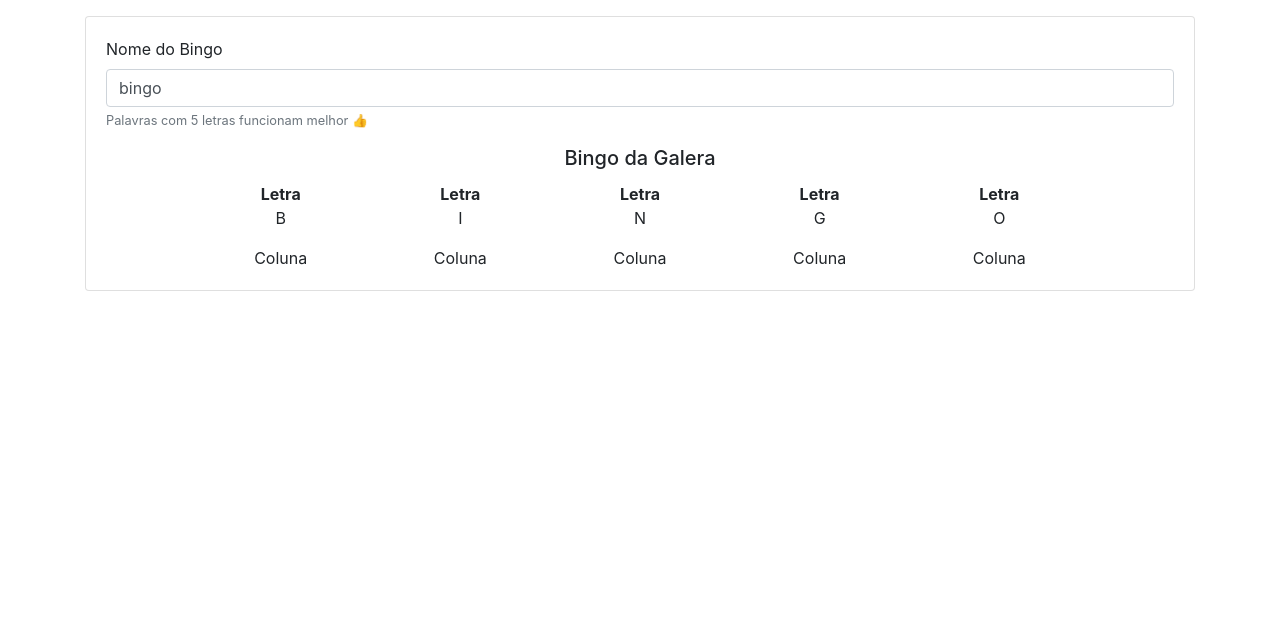
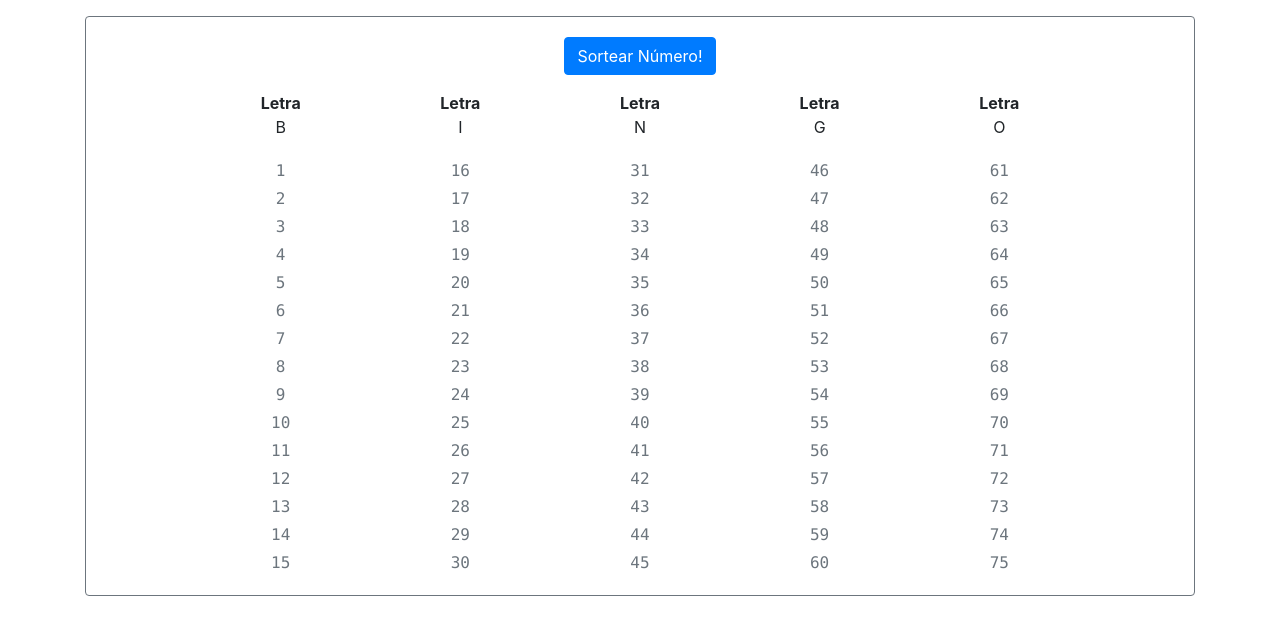
Before and after one commit to brwolfgang/bingo-react, a React (Create React App) app: page / in a window 1280 px wide. Shown: the top 634 px of the page. Built offline with nearby package versions, Linux system fonts and the light colour scheme.

Commit message:
Conclui implementação da funcionalide básica do BIngo

```diff
--- a/public/index.html
+++ b/public/index.html
@@ -11,6 +11,7 @@
     />
     <link rel="apple-touch-icon" href="%PUBLIC_URL%/logo192.png" />
     <link rel="stylesheet" href="https://cdn.jsdelivr.net/npm/bootstrap@4.6.0/dist/css/bootstrap.min.css">
+    <link rel="stylesheet" href="https://cdn.jsdelivr.net/npm/bootstrap-icons@1.7.2/font/bootstrap-icons.css">
     <!--
       manifest.json provides metadata used when your web app is installed on a
       user's mobile device or desktop. See https://developers.google.com/web/fundamentals/web-app-manifest/
@@ -25,7 +26,7 @@
       work correctly both with client-side routing and a non-root public URL.
       Learn how to configure a non-root public URL by running `npm run build`.
     -->
-    <title>React App</title>
+    <title>Bingo da Galera</title>
   </head>
   <body>
     <noscript>You need to enable JavaScript to run this app.</noscript>
--- a/src/App.jsx
+++ b/src/App.jsx
@@ -1,37 +1,75 @@
 import React from "react";
+import Configuracao from "./componentes/Configuracao.jsx";
+import AcaoSorteio from "./componentes/AcaoSorteio.jsx";
+import NumeroSorteado from "./componentes/NumeroSorteado.jsx";
 import ColunaNumerica from "./componentes/ColunaNumerica.jsx";
 import HeaderLetreiro from "./componentes/HeaderLetreiro.jsx";
 
 class App extends React.Component {
     state = {
-        nomeBingo: 'Bingo da Galera',
-        palavraBingo: 'bingo'
+        palavraBingo: 'bingo',
+        numeros: [],
+        qtdeNumerosSorteados: 0,
+        numeroRecemSorteado: null
     };
 
     componentDidMount() {
-        console.log('Estamos prontos para começar')
+        let arrayNumeros = [];
+
+        for (let i = 0; i < 75; i++) {
+            arrayNumeros.push({
+                valor: i + 1,
+                sorteado: false,
+                letra: null
+            })
+        }
+
+        this.setState({ numeros: arrayNumeros })
+    }
+
+    getRandomInt = (max) => {
+        return Math.floor(Math.random() * max);
+    }
+
+    sortearNumero = () => {
+        if (this.state.qtdeNumerosSorteados === 75) {
+            alert('Todos os números foram sorteados!')
+            return;
+        }
+
+        const novoArrayNumeros = [...this.state.numeros]
+        let numeroBingo = null;
+
+        while (true) {
+            let numeroSorteado = this.getRandomInt(75) + 1;
+
+            numeroBingo = novoArrayNumeros[numeroSorteado - 1];
+
+            if (!numeroBingo.sorteado) {
+                console.log('Numero sorteado', numeroBingo);
+
+                numeroBingo.sorteado = true;
+                break;
+            }
+        }
+
+        this.setState({ numeros: novoArrayNumeros, qtdeNumerosSorteados: this.state.qtdeNumerosSorteados + 1, numeroRecemSorteado: numeroBingo });
+    }
+
+    handleChangePalavraBingo = (novaPalavraBingo) => {
+        this.setState({ palavraBingo: novaPalavraBingo.trim() })
     }
 
     render() {
         return (
             <div className='container mt-3'>
-                <div className="card" style={{ width: '100%' }}>
+                <Configuracao palavraBingo={this.state.palavraBingo} handleChangePalavraBingo={this.handleChangePalavraBingo} />
+
+                <div className="card border-secondary" style={{ width: '100%' }}>
                     <div className="card-body text-center">
-                        <div className="form-row">
-                            <div className="col-12">
-                                <div className="form-group text-left">
-                                    <label htmlFor="inputPalavraBingo">Nome do Bingo</label>
-                                    <input className="form-control" id="inputPalavraBingo" type="text" value={this.state.palavraBingo} onChange={(e) => this.setState({ palavraBingo: e.target.value })} />
-                                    <small id="inputHelp" className="form-text text-muted">Palavras com 5 letras funcionam melhor 👍</small>
-                                </div>
-                            </div>
-                        </div>
+                        <AcaoSorteio sortearNumero={this.sortearNumero} />
 
-                        <div className="form-row">
-                            <div className="col-12 text-center">
-                                <h5 className="card-title">{this.state.nomeBingo}</h5>
-                            </div>
-                        </div>
+                        {this.state.numeroRecemSorteado ?  <NumeroSorteado numeroSorteado={this.state.numeroRecemSorteado}/> : ''}
 
                         <div className="form-row text-center">
                             <div className="col-1"></div>
@@ -47,7 +85,14 @@ class App extends React.Component {
                             <div className="col-1"></div>
 
                             {this.state.palavraBingo.split('').map((letra, index) => {
-                                return <ColunaNumerica key={index}/>
+                                const posicaoInicial = index * 15;
+                                const posicaoFinal = posicaoInicial + 15;
+
+                                const numeros = this.state.numeros.slice(posicaoInicial, posicaoFinal);
+
+                                numeros.forEach((numero) => numero.letra = letra.toUpperCase())
+
+                                return <ColunaNumerica key={index} numeros={numeros} />
                             })}
 
                             <div className="col-1"></div>
--- /dev/null
+++ b/src/componentes/AcaoSorteio.jsx
@@ -0,0 +1,15 @@
+import React from "react";
+
+const AcaoSorteio = ({sortearNumero}) => {
+    return (
+        <div className="form-row">
+            <div className="col-12">
+                <div className="form-group">
+                    <button className="btn btn-primary" onClick={sortearNumero}>Sortear Número!</button>
+                </div>
+            </div>
+        </div>
+    )
+}
+
+export default AcaoSorteio;
--- a/src/componentes/ColunaNumerica.jsx
+++ b/src/componentes/ColunaNumerica.jsx
@@ -1,8 +1,13 @@
 import React from "react";
+import Numero from "./Numero";
 
-const ColunaNumerica = (props) => {
+const ColunaNumerica = ({numeros}) => {
     return(
-        <div className="col-2">Coluna</div>
+        <div className="col-2">
+            {numeros.map(numero => {
+               return <Numero key={numero.valor} valor={numero.valor} isSorteado={numero.sorteado}/>
+            })}
+        </div>
     )
 }
 
--- /dev/null
+++ b/src/componentes/Configuracao.jsx
@@ -0,0 +1,39 @@
+import React from "react";
+
+const Configuracao = ({palavraBingo, handleChangePalavraBingo}) => {
+    return (
+        <div className="modal" tabIndex="-1">
+            <div className="modal-dialog">
+                <div className="modal-content">
+                    <div className="modal-header">
+                        <h5 className="modal-title">Modal title</h5>
+                        <button type="button" className="close" data-dismiss="modal" aria-label="Close">
+                            <span aria-hidden="true">&times;</span>
+                        </button>
+                    </div>
+                    <div className="modal-body">
+                        <div className="form-row">
+                            <div className="col-12">
+                                <div className="form-group text-left">
+                                    <label htmlFor="inputPalavraBingo">Nome do Bingo</label>
+                                    <input className="form-control" id="inputPalavraBingo" type="text" value={palavraBingo} onChange={(e) => handleChangePalavraBingo(e.target.value)} />
+                                    <small id="inputHelp" className="form-text text-muted">Palavras com 5 letras funcionam melhor 👍</small>
+                                </div>
+                            </div>
+                        </div>
+                    </div>
+                    <div className="modal-footer">
+                        <button type="button" className="btn btn-secondary" data-dismiss="modal">Close</button>
+                        <button type="button" className="btn btn-primary">Save changes</button>
+                    </div>
+                </div>
+            </div>
+        </div>
+
+
+
+
+    )
+}
+
+export default Configuracao;
--- a/src/componentes/Numero.jsx
+++ b/src/componentes/Numero.jsx
@@ -1,7 +1,11 @@
 import React from "react";
 
-const Numero = (props) => {
-        return <div>Este é um número {props.numero}</div>
+const Numero = ({valor, isSorteado}) => {
+        if (isSorteado) {
+                return <div className="text-monospace form-text font-weight-bold">{valor} <i className="bi bi-check-circle-fill text-success"></i></div>
+        } else {
+                return <div className="text-monospace form-text text-muted">{valor}</div>
+        }
 }
 
 export default Numero;
--- /dev/null
+++ b/src/componentes/NumeroSorteado.jsx
@@ -0,0 +1,16 @@
+import React from "react";
+
+const NumeroSorteado = ({numeroSorteado}) => {
+    return (
+        <div className="form-row">
+            <div className="col-12 text-center">
+                <div className="form-group">
+                    <h3>Número sorteado:</h3>
+                    <h1 className="text-monospace">{numeroSorteado.letra} {numeroSorteado.valor}</h1>
+                </div>
+            </div>
+        </div>
+    )
+}
+
+export default NumeroSorteado;
```
